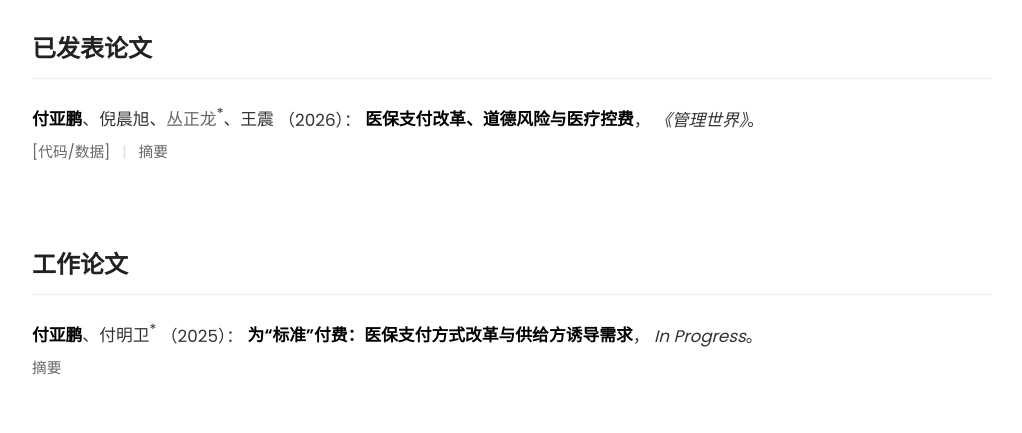
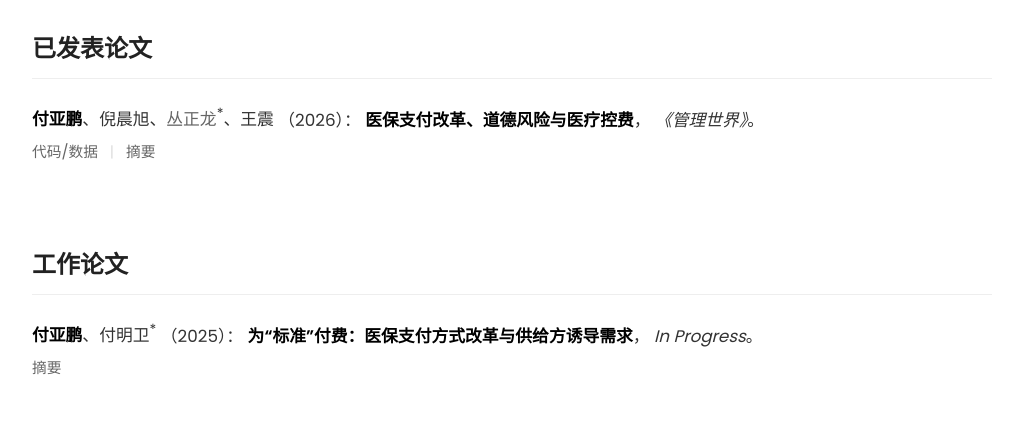
Before and after one commit to fyapeng/fyapeng.github.io, a Jekyll site: the page built from research.html, in a window 1280 px wide. Shown: the part 196-629 px from the top of the page, without its empty margins (128-1150 px from the left). Built offline with Jekyll 4.4.1, drawn with Linux system fonts in a browser that asks for light colours.

Commit message:
Update zh.yml

```diff
--- a/_data/zh.yml
+++ b/_data/zh.yml
@@ -72,8 +72,8 @@ research_page:
   abstract_btn: "摘要"
   pdf_btn: "PDF"
   slides_btn: "Slides"
-  code_btn: "[代码/数据]"
-  doi_btn: "[DOI]"
+  code_btn: "代码/数据"
+  doi_btn: "DOI"
 
 footer:
   copyright: "© 2024-2026 付亚鹏. All Rights Reserved."
```
